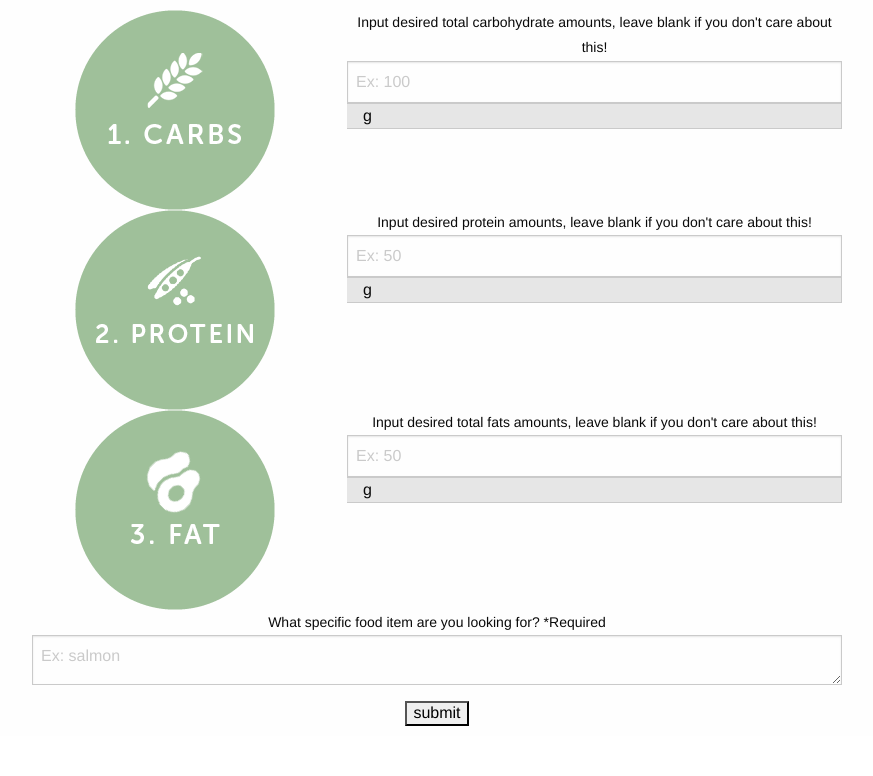
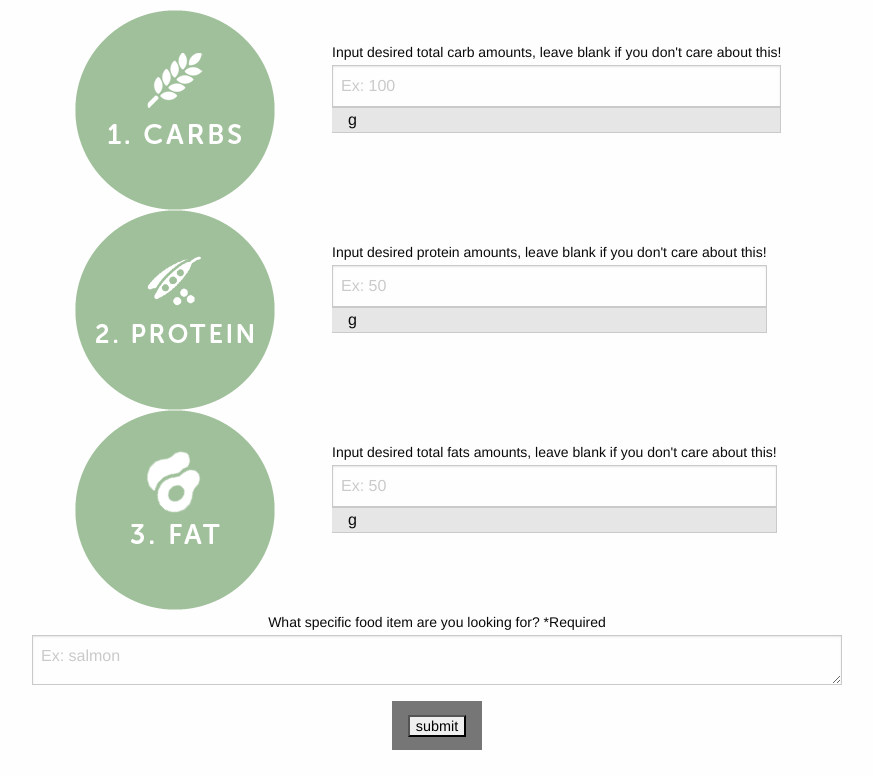
Before and after one commit to aboblin/SoftyDevProject01, a Flask app: page / in a window 1280 px wide. Shown: the part 179-955 px from the top of the page, without its empty margins (203-1076 px from the left). Before the commit the page ends 905 px from the top, so only its background shows below. Run offline with Flask 2, Linux system fonts and the light colour scheme.

Commit message:
styling index

```diff
--- a/static/styles.css
+++ b/static/styles.css
@@ -20,6 +20,10 @@
     text-align:center;
 }
 
+.sectioning{
+    padding-top: 30px;
+}
+
 #head1{
     text-align:center;
     color: #F1EDEE;
--- a/templates/index.html
+++ b/templates/index.html
@@ -19,52 +19,58 @@
 	<div class="header2">
 	<form method="get">
 	  <div class="grid-x grid-padding-x">
-	     <div class="large-2 cell">
+	     <div class="large-2 medium-2 small-1 cell">
 	      <label></label>
 	     </div>
-	    <div class="large-3 cell">
+	    <div class="large-3 medium-2 small-2 cell">
 	      <img src="../static/carb_icon.png"/>
 	    </div>
-	    <div class="large-5 cell">
-              <label>Input desired total carbohydrate amounts, leave blank if you don't care about this!</label>
-              <input type="text" placeholder="Ex: 100" class="input-group-field"/>
+	    <div class="sectioning">
+	    <div class="large-5 medium-6 small-8 cell">
+              <label>Input desired total carb amounts, leave blank if you don't care about this!</label>
+              <input type="text" placeholder="Ex: 100" name="carb" class="input-group-field"/>
 	      <span class="input-group-label">g</span>
             </div>
-	    <div class="large-2 cell">
+	    </div>
+	    <div class="large-2 medium-2 small-1 cell">
 	      <label></label>
 	    </div>
 	  </div>
 
 	  <div class="grid-x grid-padding-x">
-	    <div class="large-2 cell">
+	   <div class="large-2 medium-2 small-1 cell">
 	      <label></label>
 	    </div>
-	    <div class="large-3 cell">
+	    <div class="large-3 medium-2 small-1 cell">
 	      <img src="../static/protein_icon.png"/>
 	    </div>
-	    <div class="large-5 cell">
+	     <div class="sectioning">
+	    <div class="large-5 medium-6 small-8 cell ">
 	      <label>Input desired protein amounts, leave blank if you don't care about this!</label>
-	      <input type="text" placeholder="Ex: 50" class="input-group-field"/>
+	      <input type="text" placeholder="Ex: 50" name="protein" class="input-group-field"/>
 	      <span class="input-group-label">g</span>
 	    </div>
-	    <div class="large-2 cell">
+	    </div>
+	    <div class="large-2 medium-2 small-1 cell">
 	      <label></label>
 	   </div>
 	  </div>
 
 	  <div class="grid-x grid-padding-x">
-	    <div class="large-2 cell">
+	    <div class="large-2 medium-2 small-1 cell">
 	      <label></label>
 	    </div>
-	     <div class="large-3 cell">
+	     <div class="large-3 medium-2 small-1 cell">
 	      <img src="../static/fat_icon.png"/>
-	    </div>
-	    <div class="large-5 cell">
+	     </div>
+	      <div class="sectioning">
+	    <div class="large-5 medium-6 small-8 cell">
               <label>Input desired total fats amounts, leave blank if you don't care about this!</label>
-              <input type="text" placeholder="Ex: 50" class="input-group-field"/>
+              <input type="text" placeholder="Ex: 50" name="fat" class="input-group-field"/>
 	      <span class="input-group-label">g</span>
             </div>
-	    <div class="large-2 cell">
+	    </div>
+	    <div class="large-2 medium-2 small-1 cell">
 	      <label></label>
 	    </div>
 	  </div>
@@ -81,7 +87,7 @@
 	      <label></label>
             </div>
 	  </div>
-	  <div class="centered">
+	 <div class="secondary button">
 	    <input type="submit" value="submit">
 	   </div>
 	</form>
```
